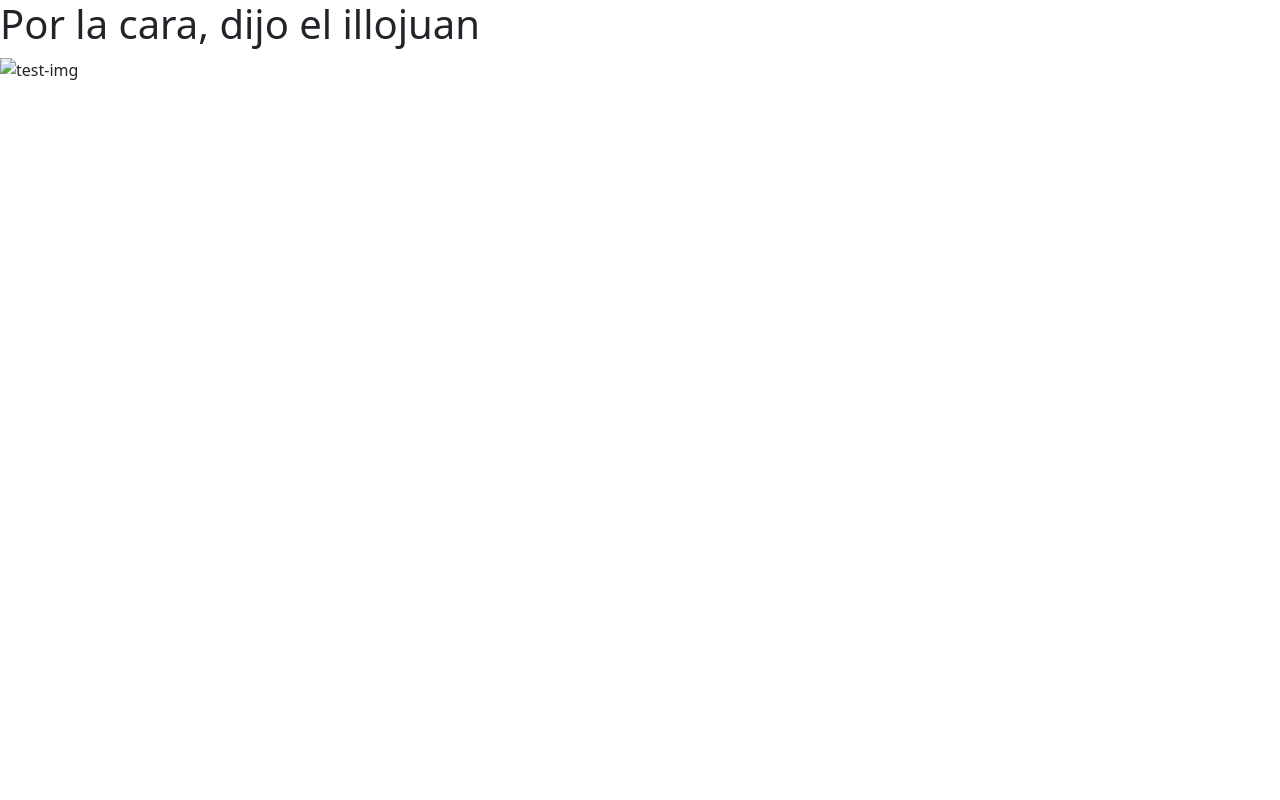
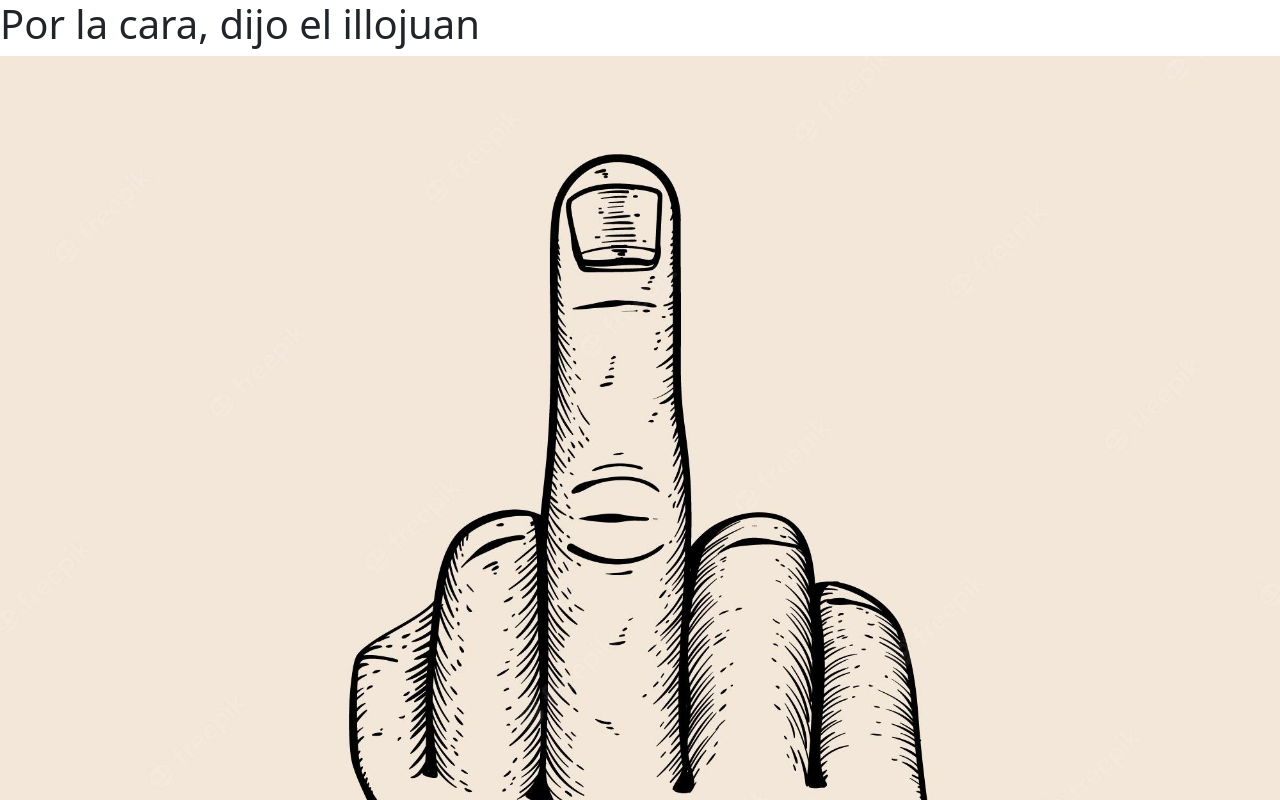
Before and after one commit to sebramirezo/sebramirezo.github.io, a plain HTML site: page index.html in a window 1280 px wide. Shown: the top 800 px of the page. Drawn offline with nearby package versions, Linux system fonts and the light colour scheme.

Commit message:
update . img

```diff
--- a/index.html
+++ b/index.html
@@ -13,7 +13,7 @@
   <body>
     <h1>Por la cara, dijo el illojuan</h1>
 
-    <img src="/test-page/docs/assets/images/test.webp" class="img-fluid" alt="test-img" style="height: auto; width: auto;">
+    <img src="./docs/assets/images/test.webp" class="img-fluid" alt="test-img">
 
     <!-- Optional JavaScript; choose one of the two! -->
 
```
